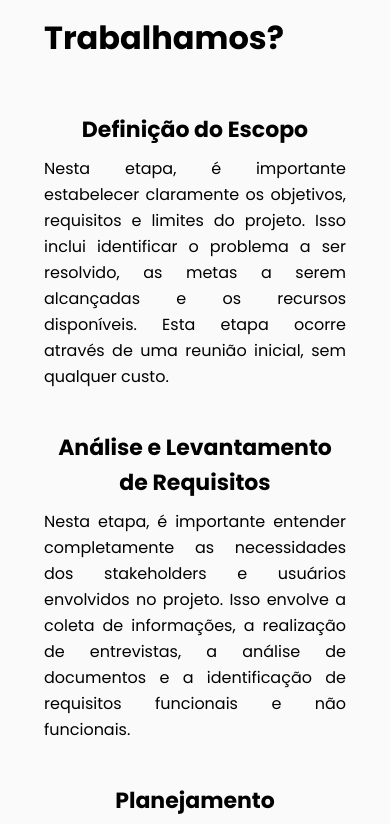
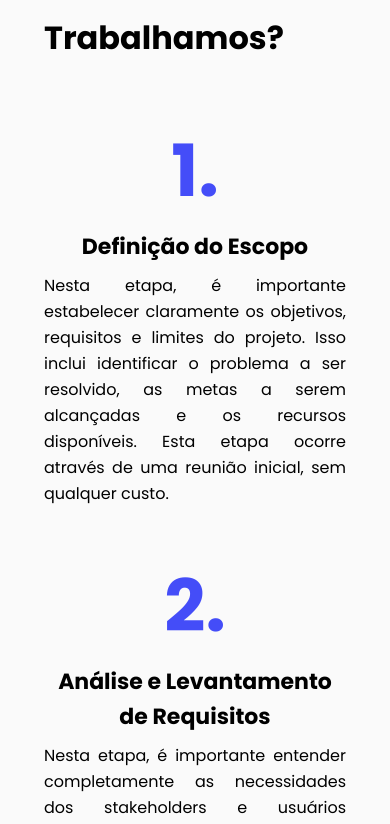
Before and after one commit to emgpsistemas/Portfolio, a Next.js app: page /servicos in a window 390 px wide. Shown: the part 6892-7716 px from the top of the page. Built offline with nearby package versions, Linux system fonts and the light colour scheme.

Commit message:
fix: :art: adjusts the mobile view of how we work card component

```diff
--- a/src/components/HowWeWorkCard/index.tsx
+++ b/src/components/HowWeWorkCard/index.tsx
@@ -5,6 +5,11 @@ function HowWeWordCard({ id, title, description }: HowWeWork) {
   if (isMobile) {
     return (
       <div className="flex flex-col">
+        <div className="flex flex-1 items-start justify-center">
+          <h1 className="text-7xl font-bold leading-relaxed text-primary-blue-500">
+            {id}.
+          </h1>
+        </div>
         <div className="flex flex-col space-y-2">
           <h1 className="text-center text-[22px] font-bold leading-relaxed lg:text-2xl">
             {title}
```
